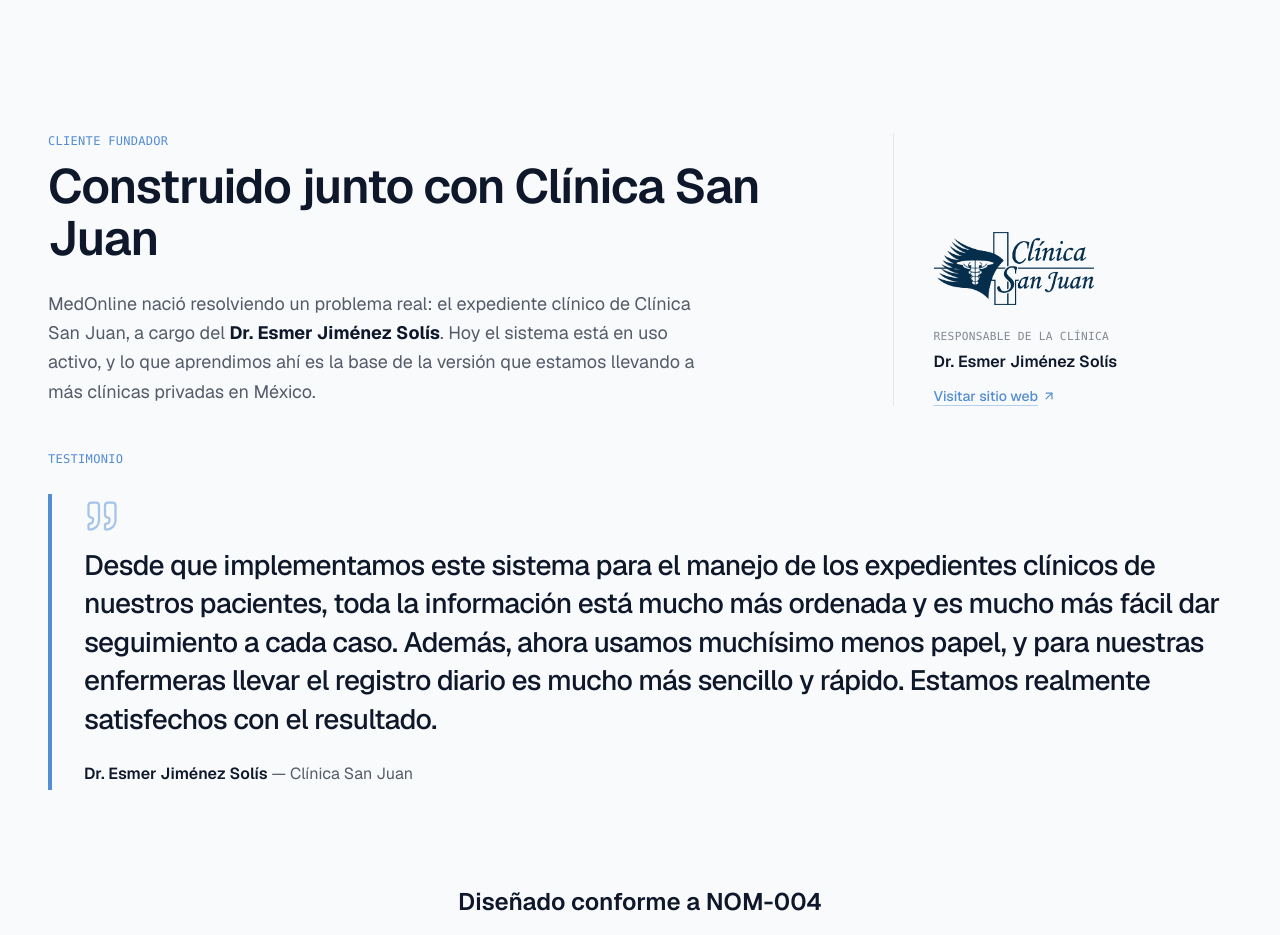
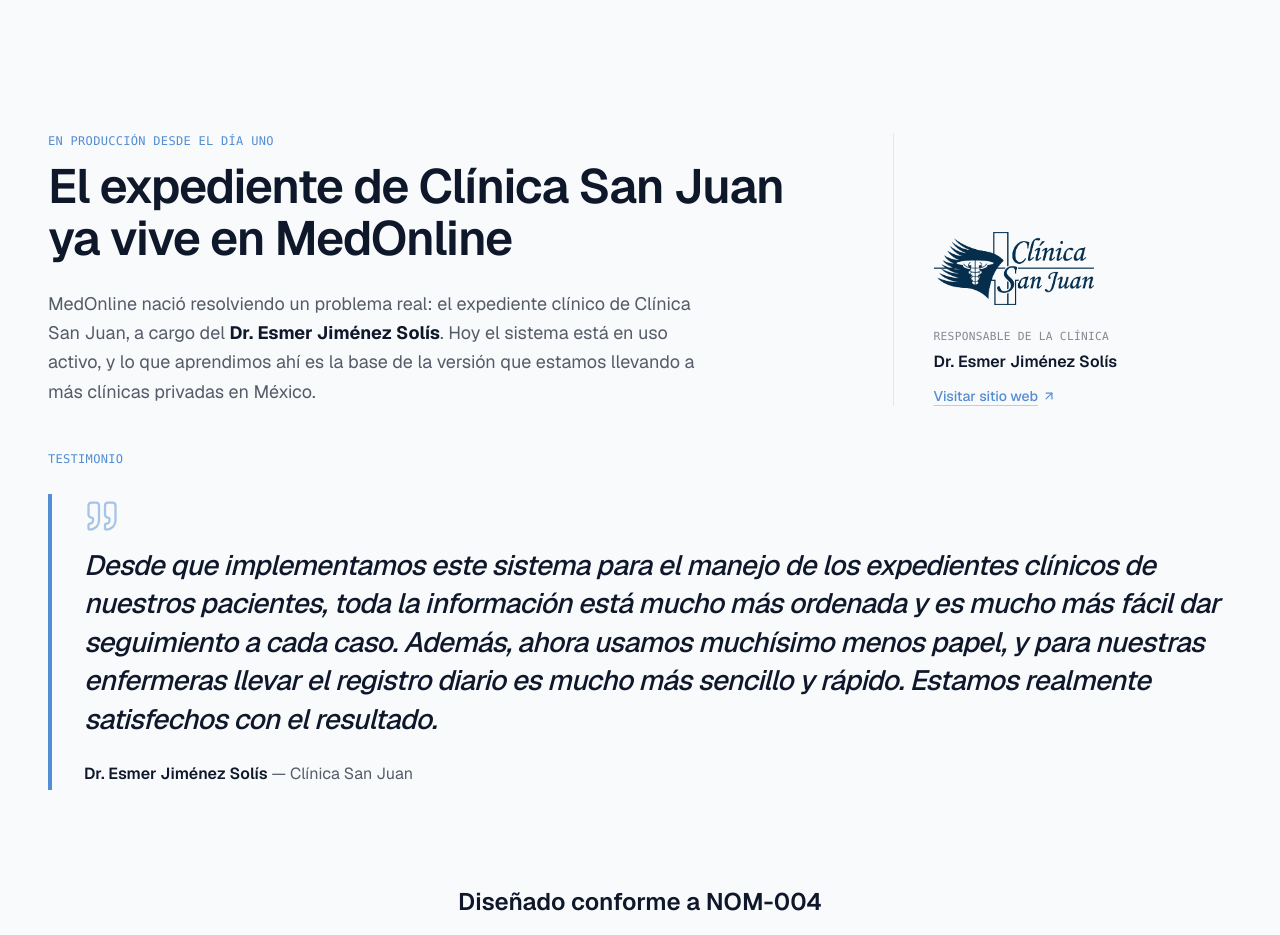
Before and after one commit to ngc-software-solutions/medonline-landing, a Next.js app: page / in a window 1280 px wide. Shown: the part 2020-2955 px from the top of the page. Built offline with nearby package versions, Linux system fonts and the light colour scheme; what tailwind-animations would draw is missing.

Commit message:
feat: update FoundingClient section text for clarity and impact

```diff
--- a/src/components/sections/FoundingClient.tsx
+++ b/src/components/sections/FoundingClient.tsx
@@ -14,10 +14,10 @@
         <div className="grid grid-cols-1 gap-10 lg:grid-cols-[2.3fr_1fr] lg:gap-16">
           <div className="timeline-view flex flex-col justify-center animate-zoom-in animate-range-entry">
             <span className="font-mono text-xs tracking-wide text-primary uppercase">
-              Cliente fundador
+              En producción desde el día uno
             </span>
             <h2 className="mt-3 text-4xl lg:text-[3rem] leading-tight lg:leading-[1.08] font-semibold tracking-tight text-foreground">
-              Construido junto con Clínica San Juan
+              El expediente de Clínica San Juan ya vive en MedOnline
             </h2>
             <p className="mt-6 max-w-2xl text-base leading-relaxed text-foreground/70 sm:text-lg">
               MedOnline nació resolviendo un problema real: el expediente
@@ -78,7 +78,7 @@
               strokeWidth={1.5}
               className="mb-3 h-8 w-8 text-primary/50 sm:h-9 sm:w-9"
             />
-            <p className="text-xl leading-relaxed font-medium tracking-tight text-foreground sm:text-2xl lg:text-[1.75rem] lg:leading-snug">
+            <p className="text-xl leading-relaxed italic font-medium tracking-tight text-foreground sm:text-2xl lg:text-[1.75rem] lg:leading-snug">
               {DOCTOR_QUOTE}
             </p>
             <p className="mt-6 text-sm text-foreground/70 sm:text-base">
```
